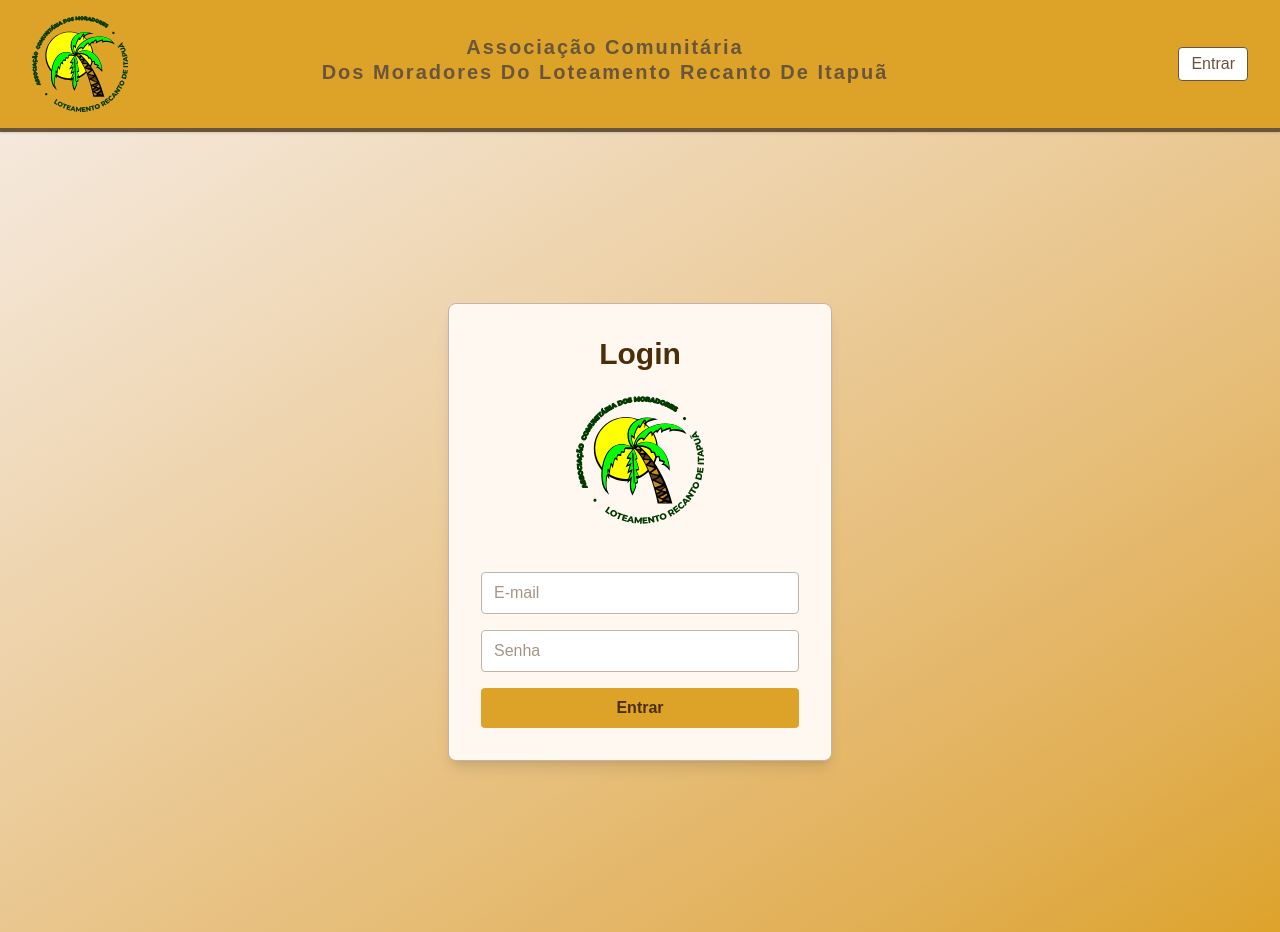
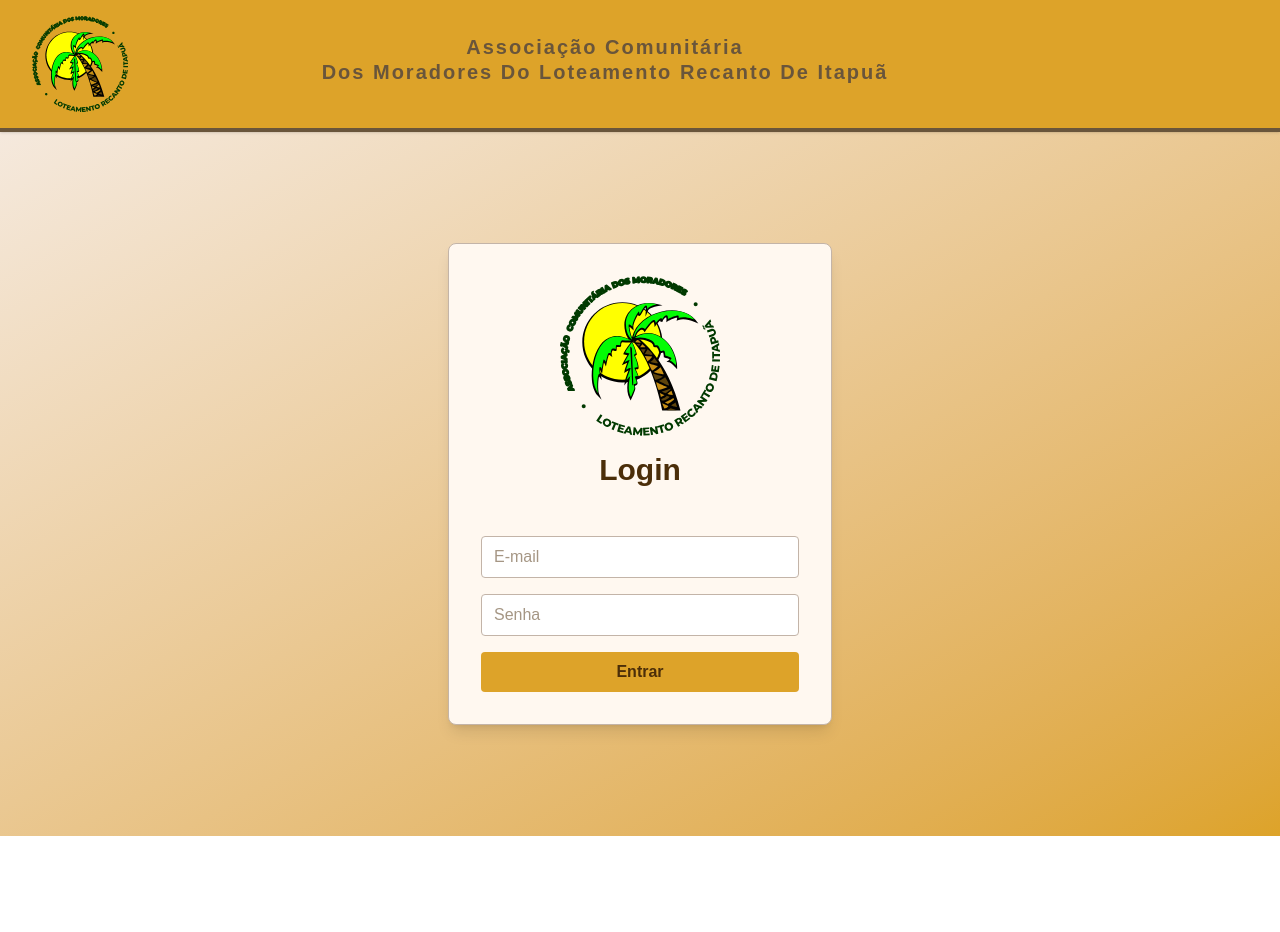
Before and after one commit to jonasoliveira-developer/recanto-front, a Next.js app: page /login in a window 1280 px wide. After the commit the page ends 836 px from the top, so only its background shows below. Built offline with nearby package versions, Linux system fonts and the light colour scheme.

Commit message:
Ajustes login: centralização, imagem maior, título, botão do header removido

```diff
--- a/src/app/login/page.tsx
+++ b/src/app/login/page.tsx
@@ -23,11 +23,11 @@ export default function Login() {
   }
 
   return (
-    <div className="min-h-screen flex items-center justify-center bg-gradient-to-br from-[#F5E9DD] to-[#DDA329]">
+    <div className="min-h-[calc(100vh-6rem)] flex items-center justify-center bg-linear-to-br from-[#F5E9DD] to-[#DDA329]">
       <form onSubmit={aoEnviar} className="bg-[#FFF8F0] rounded-lg shadow-lg p-8 w-full max-w-sm flex flex-col gap-4 border border-[#C3B4A8]">
         <div className="flex flex-col items-center justify-center mb-8 gap-4">
+          <img src="/96X96PX.svg" alt="Logo" className="w-40 h-40" />
           <h1 className="text-3xl font-extrabold text-[#4B2E09] text-center">Login</h1>
-          <img src="/96X96PX.svg" alt="Logo" className="w-32 h-32 mt-2" />
         </div>
         <input
           type="email"
--- a/src/components/Header.tsx
+++ b/src/components/Header.tsx
@@ -1,16 +1,18 @@
 import Link from "next/link";
 import { useState } from "react";
 import { useAuth } from "../context/AuthContext";
+import { usePathname } from "next/navigation";
 
 export function Header() {
   const { usuario, logout, estaAutenticado } = useAuth();
   const [menuAberto, setMenuAberto] = useState(false);
+  const pathname = usePathname();
 
   return (
     <header className="w-full bg-[#DDA329] text-[#69553B] shadow px-4 sm:px-8 py-2 border-b-4 border-[#69553B] relative">
       <div className="hidden sm:flex w-full items-center justify-between gap-4 py-2">
         {/* Esquerda: Logo */}
-        <div className="flex items-center justify-start min-w-[110px]">
+        <div className="flex items-center justify-start min-w-27.5">
           <img src="/96X96PX.svg" alt="Logo" className="h-24 w-auto" />
         </div>
         {/* Centro: Nome da associação e links */}
@@ -34,14 +36,16 @@ export function Header() {
           </nav>
         </div>
         {/* Direita: Usuário e botão */}
-        <div className="flex flex-col items-end min-w-[180px]">
+        <div className="flex flex-col items-end min-w-45">
           {estaAutenticado && usuario ? (
             <>
               <span className="text-lg text-[#69553B] font-extrabold mb-1">{usuario.email}</span>
               <button onClick={logout} className="bg-[#69553B] text-[#FFF] px-8 py-1 rounded hover:bg-[#F5E9DD] hover:text-[#4B2E09] transition-colors">Sair</button>
             </>
           ) : (
-            <Link href="/login" className="bg-[#FFF] text-[#69553B] px-3 py-1 rounded border border-[#69553B] hover:bg-[#C3B4A8] hover:text-[#69553B] transition-colors">Entrar</Link>
+            pathname !== "/login" && (
+              <Link href="/login" className="bg-[#FFF] text-[#69553B] px-3 py-1 rounded border border-[#69553B] hover:bg-[#C3B4A8] hover:text-[#69553B] transition-colors">Entrar</Link>
+            )
           )}
         </div>
       </div>
```
